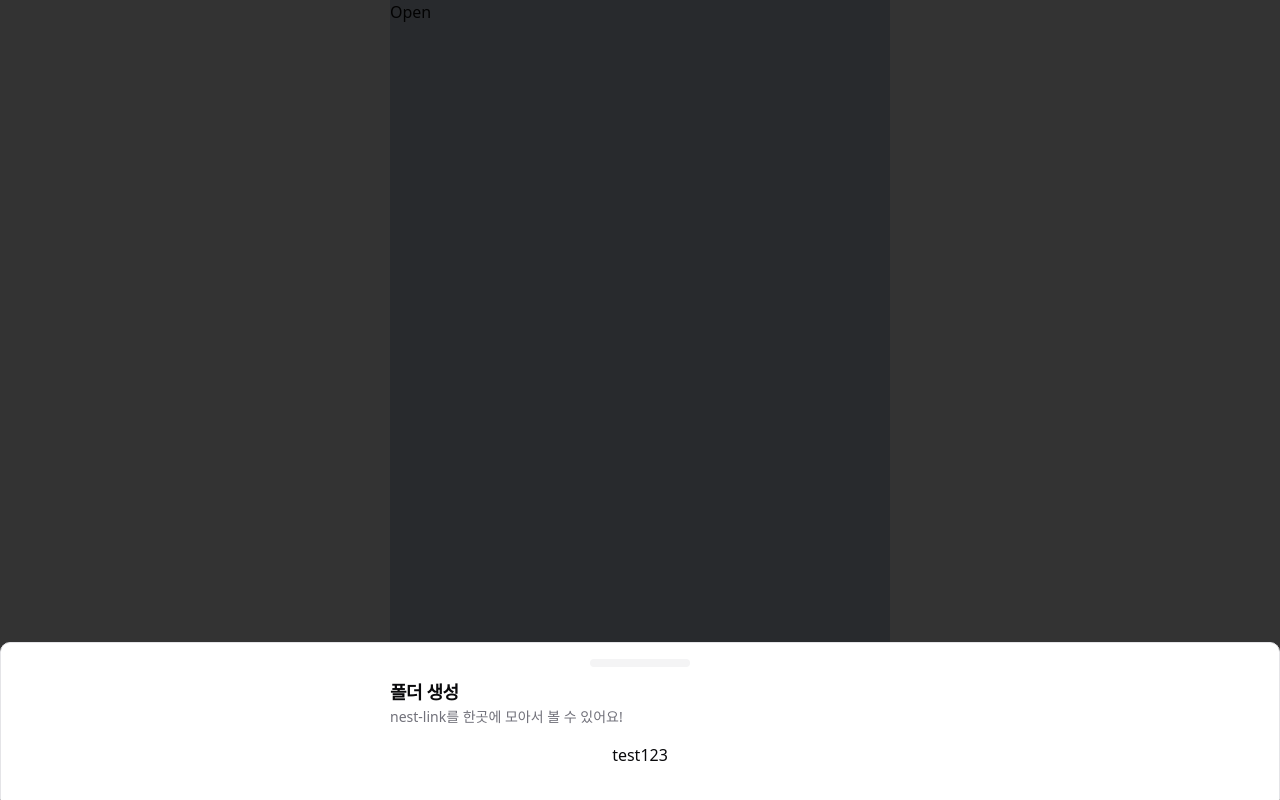
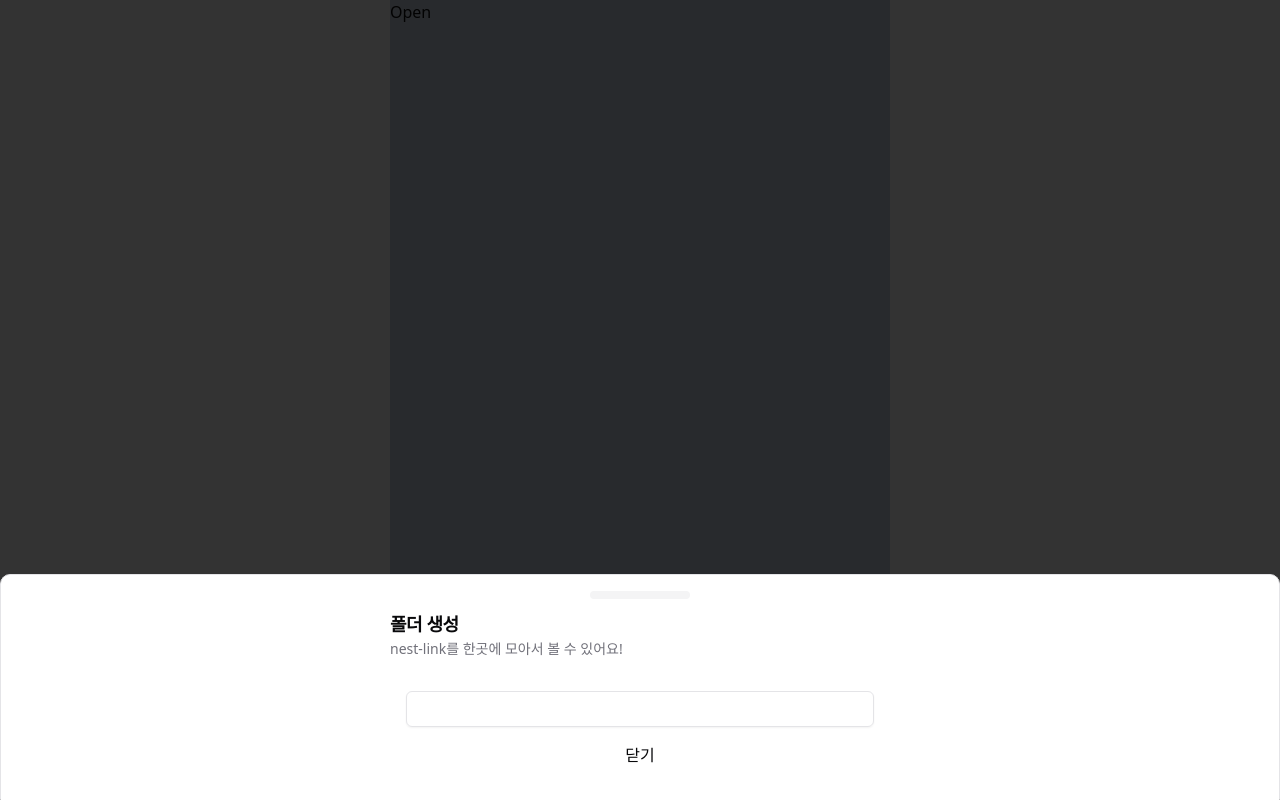
Before and after one commit to Yooinhak/link-nest-frontend, a Next.js app: page /home in a window 1280 px wide. Both pictures are taken after a click on the button "Open". Built offline with nearby package versions, Linux system fonts and the light colour scheme.

Commit message:
feat. input component

```diff
--- a/package.json
+++ b/package.json
@@ -21,6 +21,7 @@
     "puppeteer": "^24.4.0",
     "react": "^19.0.0",
     "react-dom": "^19.0.0",
+    "react-hook-form": "^7.54.2",
     "tailwind-merge": "^3.0.2",
     "tailwindcss-animate": "^1.0.7",
     "vaul": "^1.1.2"
--- a/src/app/(main)/home/page.tsx
+++ b/src/app/(main)/home/page.tsx
@@ -8,6 +8,7 @@ import {
   DrawerTitle,
   DrawerTrigger,
 } from '@components/Drawer';
+import { OriginInput } from '@components/Input';
 
 export default function HomePage() {
   return (
@@ -19,8 +20,14 @@ export default function HomePage() {
           <DrawerDescription>nest-link를 한곳에 모아서 볼 수 있어요!</DrawerDescription>
         </DrawerHeader>
 
+        <div className="flex justify-center">
+          <div className="w-full max-w-[500px] p-4">
+            <OriginInput className="" />
+          </div>
+        </div>
+
         <DrawerClose>
-          <div>test123</div>
+          <div>닫기</div>
         </DrawerClose>
 
         <DrawerFooter></DrawerFooter>
--- /dev/null
+++ b/src/components/Input/OriginInput.tsx
@@ -0,0 +1,21 @@
+import * as React from 'react';
+
+import { cn } from '@utils/shadcn';
+
+const Component = React.forwardRef<HTMLInputElement, React.ComponentProps<'input'>>(
+  ({ className, type, ...props }, ref) => {
+    return (
+      <input
+        type={type}
+        className={cn(
+          'flex h-9 w-full rounded-md border border-input bg-transparent px-3 py-1 text-base shadow-sm transition-colors file:border-0 file:bg-transparent file:text-sm file:font-medium file:text-foreground placeholder:text-muted-foreground focus-visible:outline-none focus-visible:ring-1 focus-visible:ring-ring disabled:cursor-not-allowed disabled:opacity-50 md:text-sm',
+          className,
+        )}
+        ref={ref}
+        {...props}
+      />
+    );
+  },
+);
+
+export default Component;
--- /dev/null
+++ b/src/components/Input/index.ts
@@ -0,0 +1 @@
+export { default as OriginInput } from './OriginInput';
```
Also changed, not shown: 1 other file (tests, documents, lock files or other folders).
